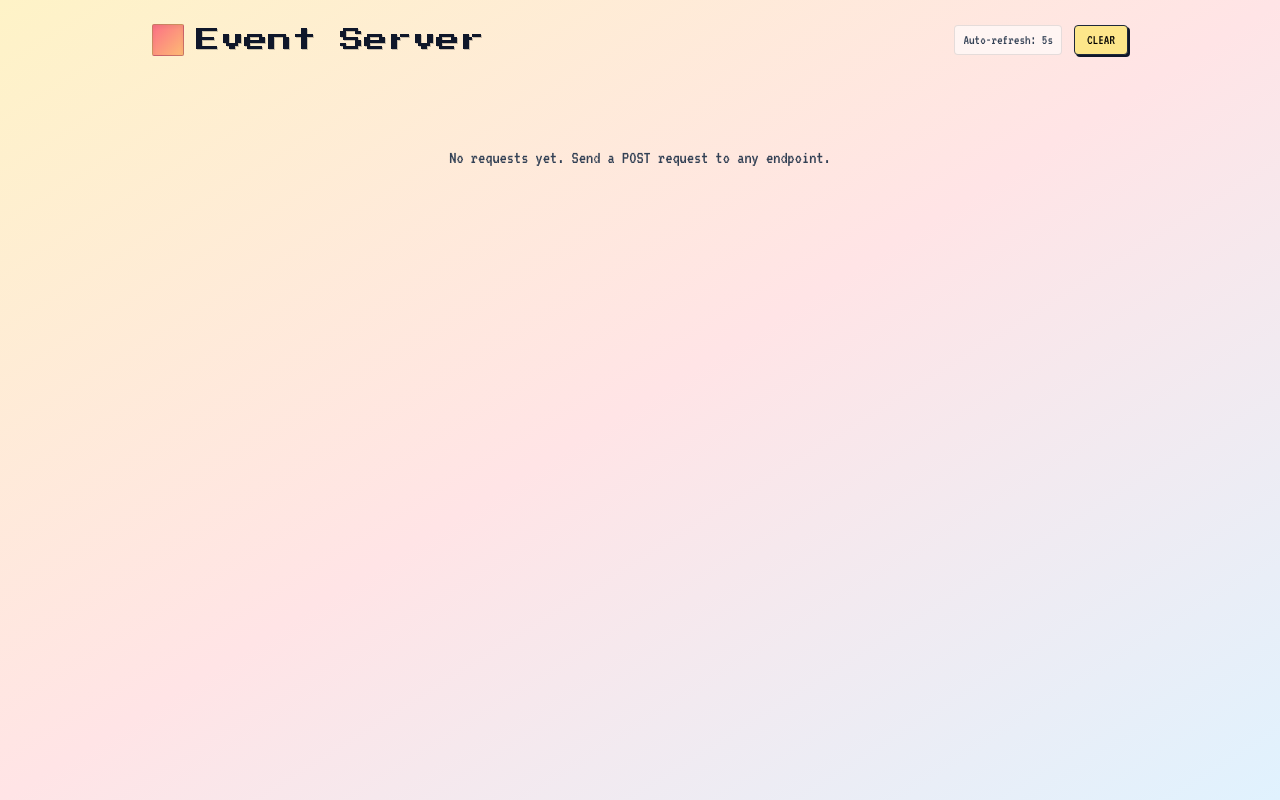
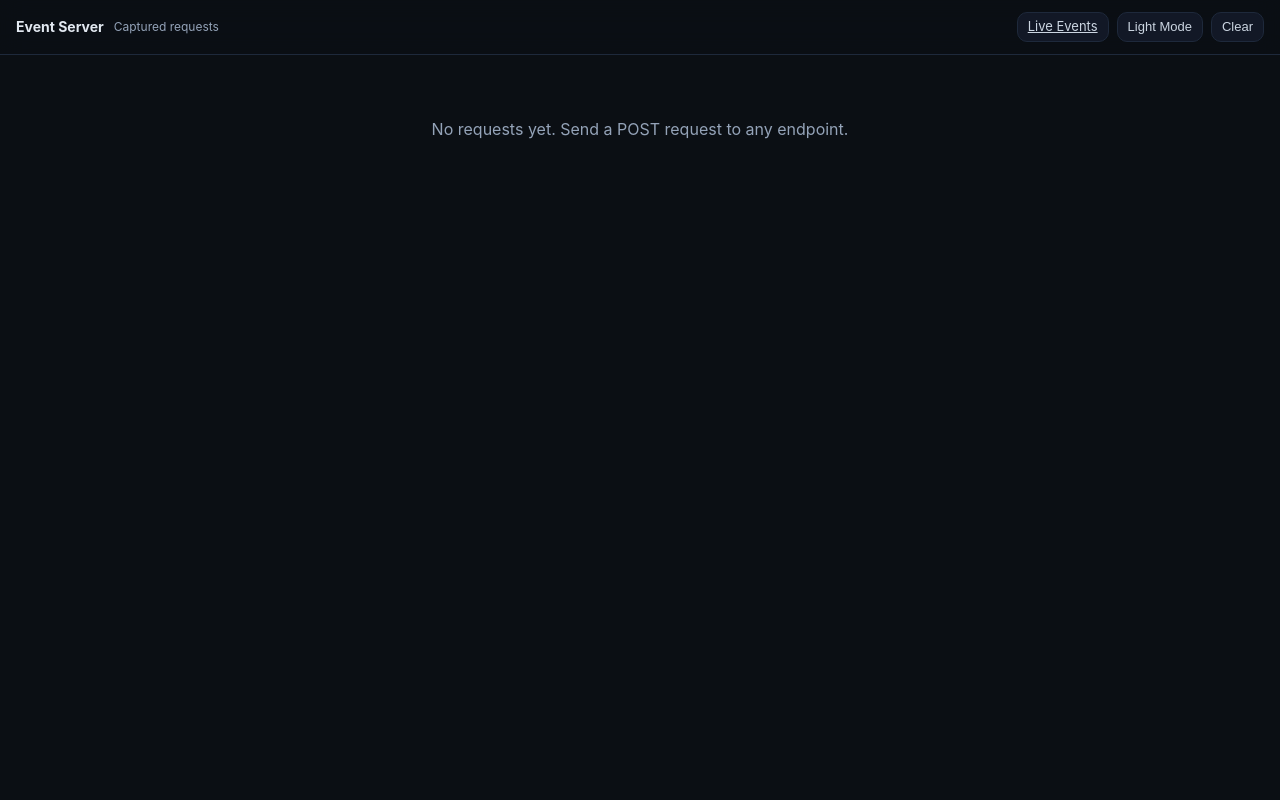
Before and after one commit to Dbhardwaj99/eventServer, a FastAPI app: template templates/index.html in a window 1280 px wide. Run offline with FastAPI, Linux system fonts and the light colour scheme; the template is opened without the code that fills it, so the values that code supplies are empty; some libraries are stand-ins or nearby versions.

Commit message:
Update files

```diff
--- a/templates/index.html
+++ b/templates/index.html
@@ -4,48 +4,115 @@
     <meta charset="utf-8" />
     <meta name="viewport" content="width=device-width, initial-scale=1" />
     <title>Event Server</title>
-    <script src="https://cdn.tailwindcss.com"></script>
-    <link href="https://fonts.googleapis.com/css2?family=Press+Start+2P&family=VT323&display=swap" rel="stylesheet">
     <style>
-      .retro-title { font-family: 'Press Start 2P', system-ui, sans-serif; }
-      .retro-mono { font-family: 'VT323', ui-monospace, SFMono-Regular, Menlo, Monaco, Consolas, monospace; }
+      :root {
+        --bg: #0b0f14;
+        --card: #121826;
+        --border: #1e293b;
+        --title: #e2e8f0;
+        --text: #cbd5e1;
+        --muted: #94a3b8;
+        --badge: #334155;
+        --accent: #3b82f6;
+        --key: #7dd3fc; --string: #a7f3d0; --number: #fca5a5; --bool: #fde68a; --null: #c4b5fd;
+      }
+      body.light {
+        --bg: #f5f6f8;
+        --card: #ffffff;
+        --border: #dce1e7;
+        --title: #0f172a;
+        --text: #0f172a;
+        --muted: #475569;
+        --badge: #e5e7eb;
+        --accent: #2563eb;
+        --key: #0369a1; --string: #047857; --number: #b91c1c; --bool: #a16207; --null: #6d28d9;
+      }
+      body { margin: 0; background: var(--bg); color: var(--text); font-family: -apple-system, BlinkMacSystemFont, "SF Pro Text", Segoe UI, Roboto, Helvetica, Arial, sans-serif; }
+      header { position: sticky; top: 0; background: color-mix(in oklab, var(--bg) 90%, transparent); padding: 12px 16px; border-bottom: 1px solid var(--border); backdrop-filter: blur(12px); z-index: 10; }
+      header .row { display: flex; gap: 12px; align-items: center; justify-content: space-between; flex-wrap: wrap; }
+      .status { font-size: 12px; color: var(--muted); }
+      .controls { display: flex; gap: 8px; align-items: center; flex-wrap: wrap; }
+      .left { display: flex; gap: 10px; align-items: center; }
+      .nav { display: flex; gap: 8px; }
+      .btn, select { background: var(--card); color: var(--text); border: 1px solid var(--border); border-radius: 10px; padding: 6px 10px; font-size: 13px; line-height: 1.2; box-shadow: 0 1px 0 rgba(0,0,0,0.05); }
+      .btn { cursor: pointer; }
+      .btn.primary { background: linear-gradient(to bottom, color-mix(in oklab, var(--accent) 85%, white), var(--accent)); color: white; border: 1px solid color-mix(in oklab, var(--accent) 60%, black); }
+      main { padding: 16px; display: grid; gap: 12px; }
+      .card { background: var(--card); border: 1px solid var(--border); border-radius: 12px; padding: 12px; }
+      .row2 { display: flex; align-items: baseline; justify-content: space-between; gap: 8px; margin-bottom: 8px; }
+      .title { font-weight: 700; color: var(--title); font-size: 14px; }
+      .badges { display: flex; gap: 6px; flex-wrap: wrap; }
+      .badge { font-size: 11px; padding: 2px 6px; border-radius: 999px; background: var(--badge); color: var(--text); border: 1px solid var(--border); }
+      pre { margin: 0; white-space: pre-wrap; word-wrap: break-word; background: color-mix(in oklab, var(--card) 90%, black); border-radius: 8px; padding: 10px; border: 1px solid var(--border); overflow: auto; font-size: 12px; line-height: 1.5; }
+      .j-key { color: var(--key); }
+      .j-string { color: var(--string); }
+      .j-number { color: var(--number); }
+      .j-bool { color: var(--bool); }
+      .j-null { color: var(--null); }
+      .empty { text-align: center; color: var(--muted); padding: 48px 0; }
     </style>
     <script>
-      // Removed auto-refresh to avoid full page reloads.
-      // Visit /events-view for a realtime, no-reload UI.
+      function applyTheme() {
+        const t = localStorage.getItem('theme') || 'dark';
+        document.body.classList.toggle('light', t === 'light');
+        const btn = document.getElementById('themeToggle');
+        if (btn) btn.textContent = t === 'light' ? 'Dark Mode' : 'Light Mode';
+      }
+      window.addEventListener('DOMContentLoaded', () => {
+        applyTheme();
+        // Syntax highlight JSON in code blocks
+        function syntaxHighlight(txt) {
+          const esc = txt.replace(/&/g,'&amp;').replace(/</g,'&lt;');
+          return esc.replace(/("(\\u[a-fA-F0-9]{4}|\\[^u]|[^\\"])*"(\s*:)?|\b(true|false|null)\b|-?\d+(?:\.\d+)?(?:[eE][+\-]?\d+)?)/g, m => {
+            let cls = 'j-number';
+            if (/^"/.test(m)) cls = /:$/.test(m) ? 'j-key' : 'j-string';
+            else if (/true|false/.test(m)) cls = 'j-bool';
+            else if (/null/.test(m)) cls = 'j-null';
+            return '<span class="'+cls+'">'+m+'</span>';
+          });
+        }
+        document.querySelectorAll('pre[data-json] code').forEach(code => {
+          code.innerHTML = syntaxHighlight(code.textContent);
+        });
+      });
     </script>
   </head>
-  <body class="min-h-screen bg-gradient-to-br from-amber-100 via-rose-100 to-sky-100">
-    <div class="max-w-5xl mx-auto p-6">
-      <header class="mb-6 flex items-center justify-between">
-        <div class="flex items-center gap-3">
-          <div class="h-8 w-8 rounded-sm bg-gradient-to-br from-rose-400 to-orange-300 shadow-inner border border-black/20"></div>
-          <h1 class="retro-title text-lg md:text-2xl text-slate-900 drop-shadow-[1px_1px_0_rgba(0,0,0,0.2)]">Event Server</h1>
+  <body>
+    <header>
+      <div class="row">
+        <div class="left">
+          <div class="title">Event Server</div>
+          <div class="status">Captured requests</div>
         </div>
-        <div class="flex items-center gap-3">
-          <span class="retro-mono text-sm text-slate-700 bg-white/60 rounded px-2 py-1 border border-black/10">Auto-refresh: 5s</span>
+        <div class="controls">
+          <div class="nav">
+            <a class="btn" href="/events-view">Live Events</a>
+            <button id="themeToggle" class="btn" onclick="localStorage.setItem('theme', (localStorage.getItem('theme')||'dark')==='light'?'dark':'light'); applyTheme();">Light Mode</button>
+          </div>
           <form method="post" action="/clear" onsubmit="return confirm('Clear all logs?');">
-            <button type="submit" class="retro-mono text-sm px-3 py-1 rounded border border-slate-800 bg-amber-200 hover:bg-amber-300 active:translate-y-[1px] shadow-[2px_2px_0_#0f172a] hover:shadow-[1px_1px_0_#0f172a] transition">CLEAR</button>
+            <button type="submit" class="btn">Clear</button>
           </form>
         </div>
-      </header>
+      </div>
+    </header>
 
+    <main>
       {% if items and items|length > 0 %}
-        <div class="space-y-4">
-          {% for item in items %}
-            <div class="rounded-xl border border-slate-800 bg-white/80 shadow-[4px_4px_0_#0f172a] p-5 hover:shadow-[3px_3px_0_#0f172a] transition">
-              <div class="flex items-center justify-between mb-2">
-                <div class="retro-mono text-base text-slate-700">{{ item.timestamp }} IST</div>
-                <span class="inline-flex items-center rounded bg-emerald-200 px-2 py-0.5 text-xs font-semibold text-slate-900 border border-slate-800">{{ item.method }}</span>
+        {% for item in items %}
+          <section class="card">
+            <div class="row2">
+              <div class="title">{{ item.endpoint }}</div>
+              <div class="badges">
+                <span class="badge">{{ item.timestamp }} IST</span>
+                <span class="badge">{{ item.method }}</span>
               </div>
-              <div class="retro-mono text-lg text-slate-900 break-all mb-3">{{ item.endpoint }}</div>
-              <pre class="retro-mono bg-slate-50 rounded-lg p-3 overflow-x-hidden whitespace-pre-wrap break-words text-[15px] leading-5 border border-slate-300"><code>{{ item.json_pretty }}</code></pre>
             </div>
-          {% endfor %}
-        </div>
+            <pre data-json><code>{{ item.json_pretty }}</code></pre>
+          </section>
+        {% endfor %}
       {% else %}
-        <div class="retro-mono text-slate-700 text-center text-lg py-16">No requests yet. Send a POST request to any endpoint.</div>
+        <div class="empty">No requests yet. Send a POST request to any endpoint.</div>
       {% endif %}
-    </div>
+    </main>
   </body>
 </html>
```
Also changed, not shown: templates/events.html (+83 -17 lines).
